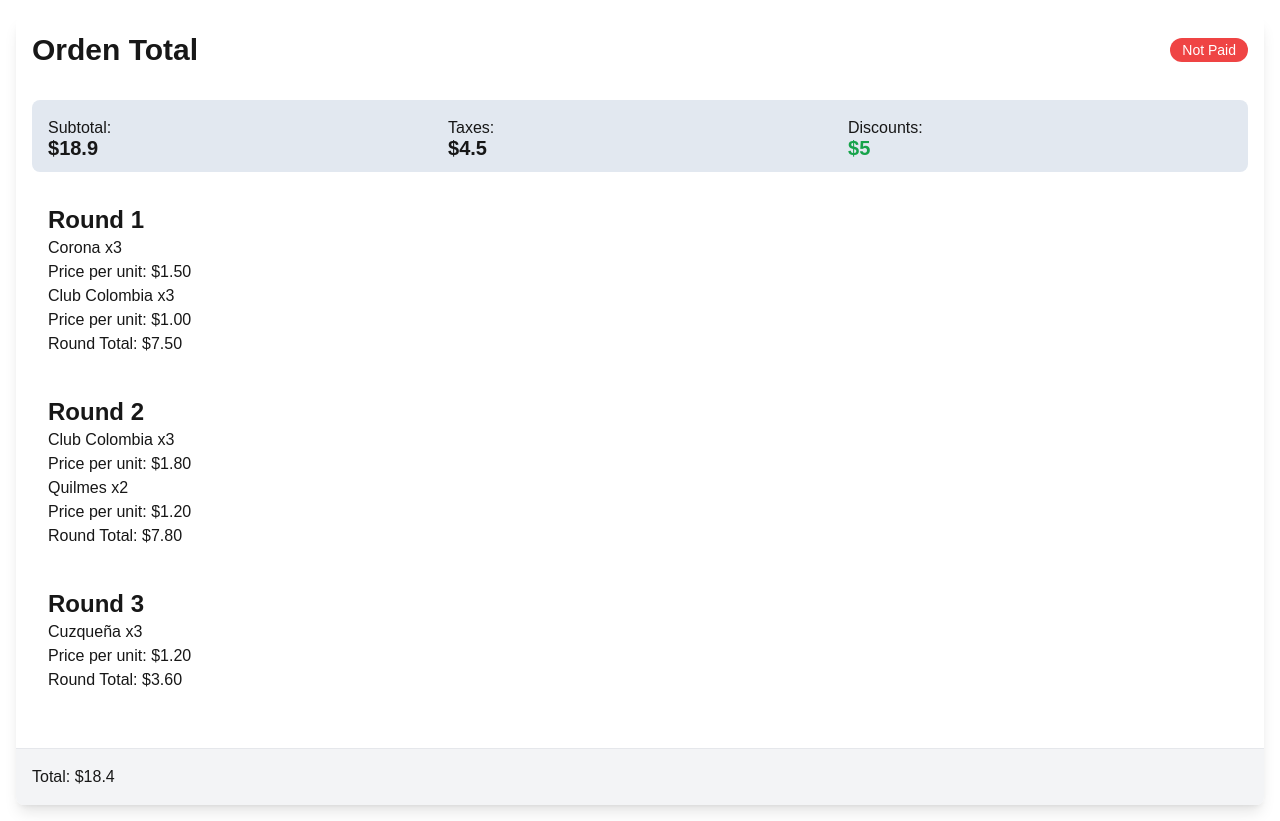
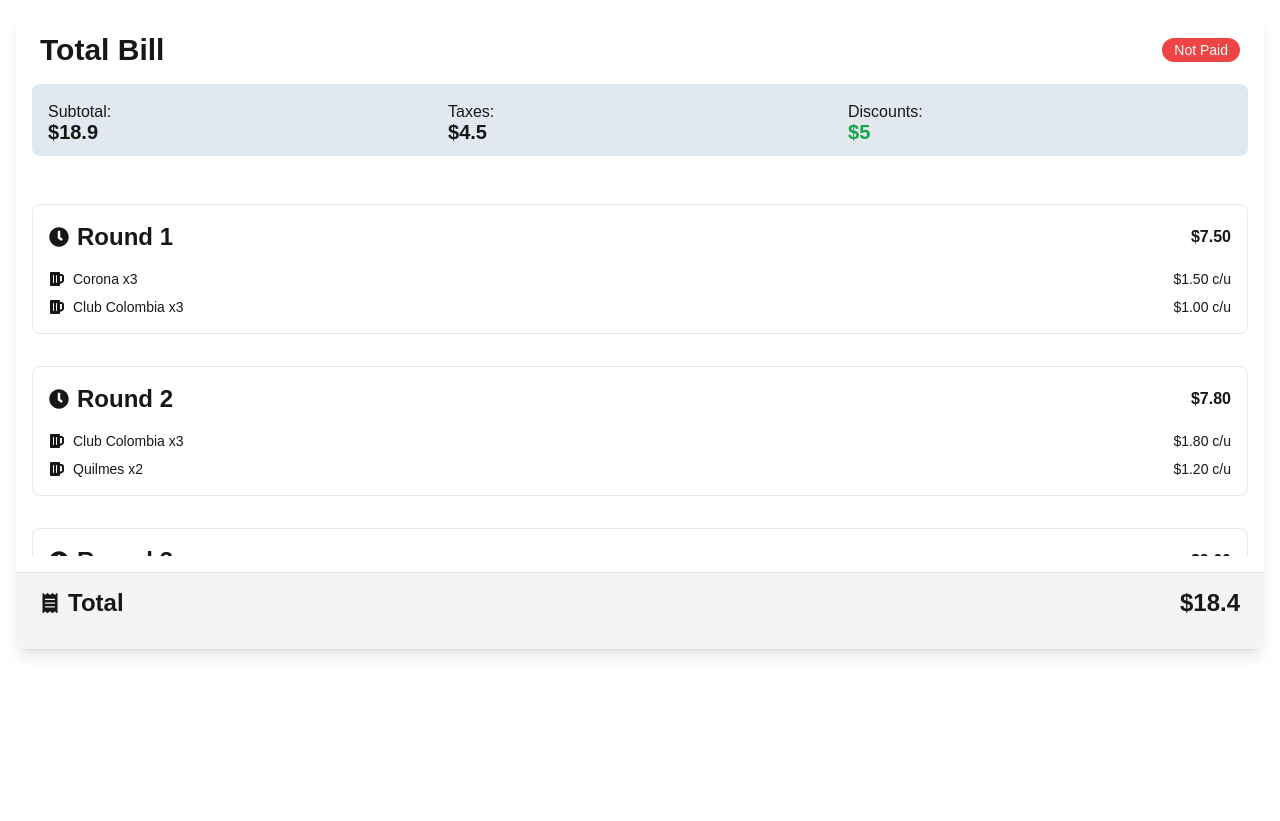
Before and after one commit to marco-corbera/foamies, a Next.js app in the folder frontend/: page / in a window 1280 px wide. After the commit the page ends 800 px from the top, so only its background shows below. Built offline with nearby package versions, Linux system fonts and the light colour scheme.

Commit message:
Add more style to the UI. Run lint and prettier

```diff
--- a/frontend/package.json
+++ b/frontend/package.json
@@ -15,12 +15,13 @@
     "next": "15.0.3",
     "react": "^18.3.1",
     "react-dom": "^18.3.1",
+    "react-icons": "^5.3.0",
     "tailwind-merge": "^2.5.4"
   },
   "devDependencies": {
     "@testing-library/dom": "^10.4.0",
+    "@testing-library/jest-dom": "^6.6.3",
     "@testing-library/react": "^16.0.1",
-    "@testing-library/jest-dom": "^6.6.3",
     "@types/jest": "^29.5.14",
     "@types/node": "^20",
     "@types/react": "^18",
--- a/frontend/src/components/molecules/card/Card.tsx
+++ b/frontend/src/components/molecules/card/Card.tsx
@@ -2,6 +2,7 @@
 import CardFooter from "./CardFooter";
 import CardHeader from "./CardHeader";
 import CardBody from "./CardBody";
+import CardSummary from "./CardSumary";
 
 interface CardProps {
   title: string;
@@ -14,11 +15,18 @@
 const Card = ({ title, badge, info, items, footer }: CardProps) => {
   return (
     <div className="bg-white shadow-lg rounded-lg overflow-hidden">
-      <CardHeader title={title} badge={badge} />
+      <div className="sticky top-0 z-10 bg-white">
+        <CardHeader title={title} badge={badge} />
+        <CardSummary info={info} />
+      </div>
 
-      <CardBody info={info} items={items} />
+      <div className="overflow-y-auto max-h-96">
+        <CardBody items={items} />
+      </div>
 
-      <CardFooter>{footer}</CardFooter>
+      <div className="sticky bottom-0 z-10 bg-white">
+        <CardFooter>{footer}</CardFooter>
+      </div>
     </div>
   );
 };
--- a/frontend/src/components/molecules/card/CardBody.tsx
+++ b/frontend/src/components/molecules/card/CardBody.tsx
@@ -7,7 +7,7 @@
 
 const CardBody = ({ info, items }: CardBodyProps) => {
   return (
-    <div className="p-4">
+    <div className="px-4 py-0">
       {info && <div className="mb-4">{info}</div>}
       <div>{items}</div>
     </div>
--- a/frontend/src/components/molecules/card/CardHeader.tsx
+++ b/frontend/src/components/molecules/card/CardHeader.tsx
@@ -8,7 +8,7 @@
 
 const CardHeader = ({ title, badge }: CardHeaderProps) => {
   return (
-    <div className="flex items-center justify-between p-4">
+    <div className="flex items-center justify-between p-4 mx-2">
       <H2 className="text-2xl font-semibold">{title}</H2>
       <div>{badge}</div>
     </div>
--- /dev/null
+++ b/frontend/src/components/molecules/card/CardSumary.tsx
@@ -0,0 +1,13 @@
+import { ReactNode } from "react";
+
+interface CardSummaryProps {
+  info?: ReactNode;
+}
+
+const CardBody = ({ info }: CardSummaryProps) => {
+  return (
+    <div className="px-4">{info && <div className="mb-4">{info}</div>}</div>
+  );
+};
+
+export default CardBody;
--- a/frontend/src/components/organisms/order/OrderCard.tsx
+++ b/frontend/src/components/organisms/order/OrderCard.tsx
@@ -1,3 +1,4 @@
+import { FaBeer, FaClock, FaReceipt } from "react-icons/fa";
 import { Card } from "@/components/molecules/card";
 import { PaidBadge, NotPaidBadge } from "../orderStatus";
 import { P, H3 } from "@/components/atoms/text";
@@ -55,32 +56,51 @@
   );
 
   const items = rounds.map((round, index) => (
-    <div key={index} className="p-4">
+    <div key={index} className="rounded-lg border p-4 my-8">
+      <div className="flex items-center justify-between pb-4">
+        <div className="flex items-center gap-2">
+          <FaClock className="h-5 w-5 text-muted-foreground" />
           <H3>Round {index + 1}</H3>
-      <div key={index} style={{ marginBottom: "8px" }}>
-        {round.items.map((item, itemIndex) => (
-          <div key={itemIndex}>
-            <P>
-              {item.name} x{item.quantity}
-            </P>
-            <P>Price per unit: ${item.price.toFixed(2)}</P>
         </div>
-        ))}
-        <div>
-          <P>
-            Round Total: $
+        <P weight="semibold">
+          $
           {round.items
             .reduce((acc, item) => acc + item.price * item.quantity, 0)
             .toFixed(2)}
         </P>
+      </div>
+      <div className="space-y-6">
+        <div className="space-y-2">
+          {round.items.map((item, itemIndex) => (
+            <div
+              key={itemIndex}
+              className="flex items-center justify-between text-sm"
+            >
+              <div className="flex items-center gap-2">
+                <FaBeer className="h-4 w-4" />
+                <span>
+                  {item.name} x{item.quantity}
+                </span>
+              </div>
+              <p>${item.price.toFixed(2)} c/u</p>
+            </div>
+          ))}
         </div>
       </div>
     </div>
   ));
 
   const footer = (
-    <div>
-      <P>Total: ${subtotal + taxes - discounts}</P>
+    <div className="flex items-center justify-between pb-4 mx-2">
+      <div className="flex items-center gap-2">
+        <FaReceipt className="h-5 w-5 text-muted-foreground" />
+        <P weight="bold" size="2xl">
+          Total
+        </P>
+      </div>
+      <P weight="bold" size="2xl">
+        ${subtotal + taxes - discounts}
+      </P>
     </div>
   );
 
--- a/frontend/src/components/templates/FoamHome.tsx
+++ b/frontend/src/components/templates/FoamHome.tsx
@@ -8,6 +8,86 @@
   taxes: 4.5,
   discounts: 5.0,
   rounds: [
+    {
+      created: "2024-09-10 12:00:30",
+      items: [
+        {
+          name: "Corona",
+          price_per_unit: 1.5,
+          total: 3,
+        },
+        {
+          name: "Club Colombia",
+          price_per_unit: 1,
+          total: 3,
+        },
+      ],
+    },
+    {
+      created: "2024-09-10 12:20:31",
+      items: [
+        {
+          name: "Club Colombia",
+          price_per_unit: 1.8,
+          total: 3,
+        },
+        {
+          name: "Quilmes",
+          price_per_unit: 1.2,
+          total: 2,
+        },
+      ],
+    },
+    {
+      created: "2024-09-10 12:43:21",
+      items: [
+        {
+          name: "Cuzqueña",
+          price_per_unit: 1.2,
+          total: 3,
+        },
+      ],
+    },
+    {
+      created: "2024-09-10 12:00:30",
+      items: [
+        {
+          name: "Corona",
+          price_per_unit: 1.5,
+          total: 3,
+        },
+        {
+          name: "Club Colombia",
+          price_per_unit: 1,
+          total: 3,
+        },
+      ],
+    },
+    {
+      created: "2024-09-10 12:20:31",
+      items: [
+        {
+          name: "Club Colombia",
+          price_per_unit: 1.8,
+          total: 3,
+        },
+        {
+          name: "Quilmes",
+          price_per_unit: 1.2,
+          total: 2,
+        },
+      ],
+    },
+    {
+      created: "2024-09-10 12:43:21",
+      items: [
+        {
+          name: "Cuzqueña",
+          price_per_unit: 1.2,
+          total: 3,
+        },
+      ],
+    },
     {
       created: "2024-09-10 12:00:30",
       items: [
@@ -63,7 +143,7 @@
   return (
     <div className="p-4">
       <OrderCard
-        title="Orden Total"
+        title="Total Bill"
         subtotal={data.subtotal}
         taxes={data.taxes}
         discounts={data.discounts}
```
Also changed, not shown: 1 other file (tests, documents, lock files or other folders). Lines whose indentation alone changed are shown as unchanged.
